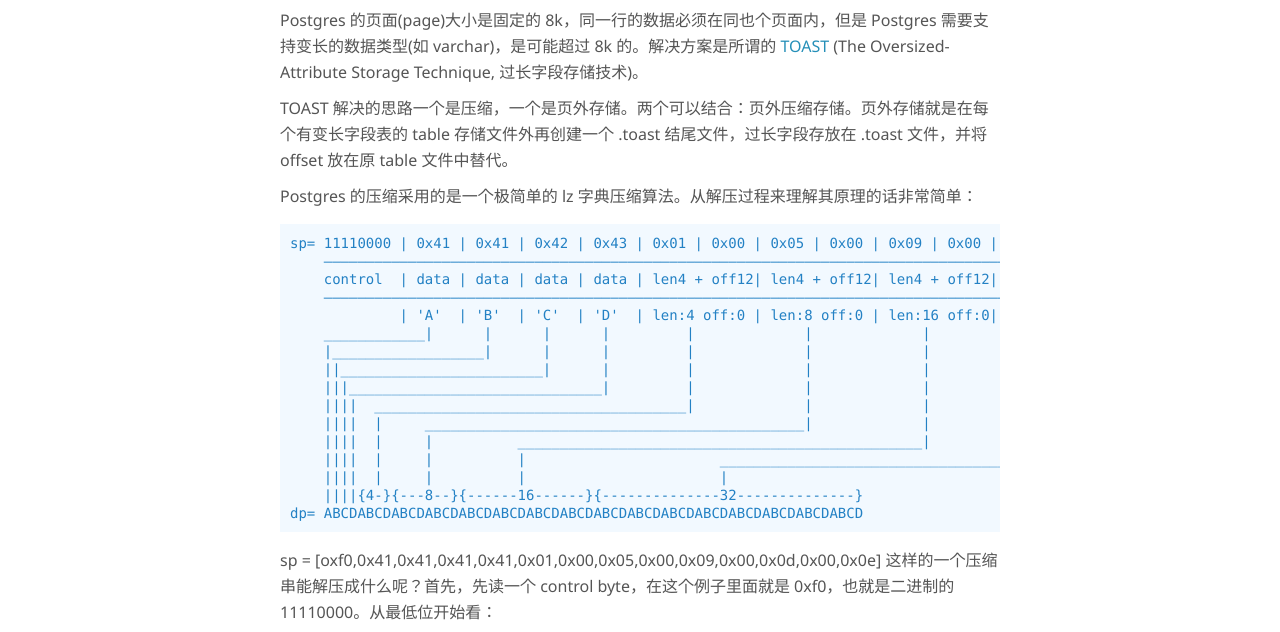
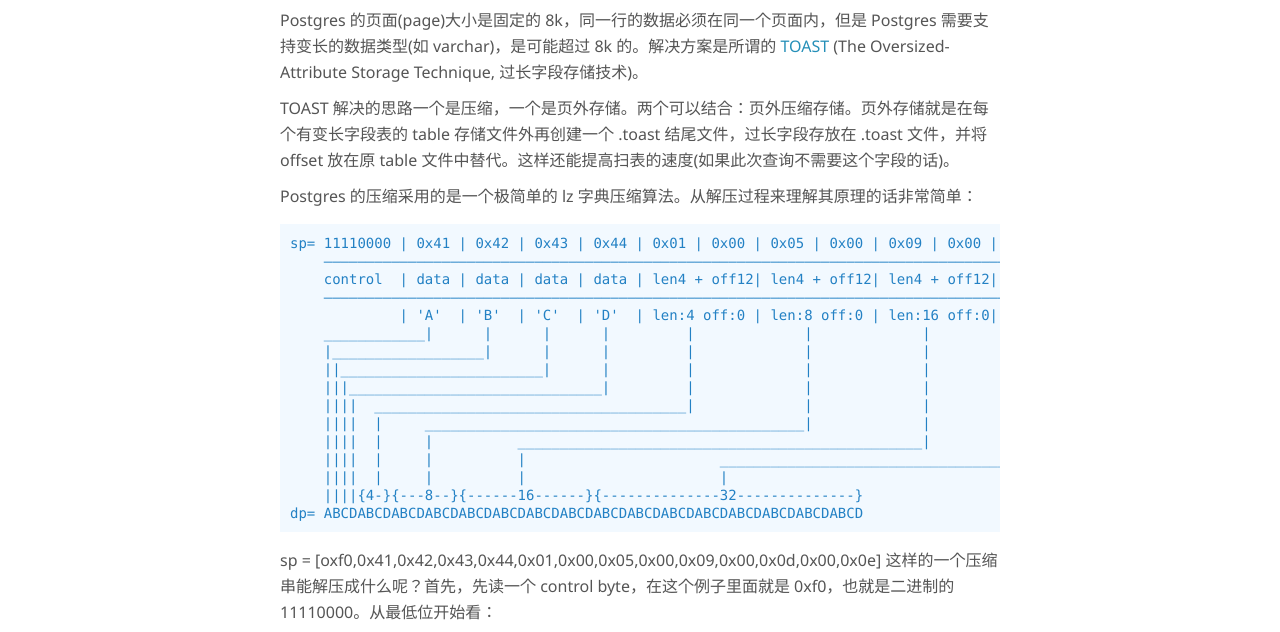
Before and after one commit to linhualai/xl.github.io, a plain HTML site: page posts/simple_lz_compress/index.html in a window 1280 px wide. Shown: the part 148-780 px from the top of the page. Drawn offline with nearby package versions, Linux system fonts and the light colour scheme; some packages are replaced by stand-ins of ours; a script that the page names is missing.

Commit message:
generated from 9d76ba39

```diff
--- a/posts/simple_lz_compress/index.html
+++ b/posts/simple_lz_compress/index.html
@@ -73,10 +73,10 @@
   <div id="content" class="inner">
     <article class="post">
   <h2 class="title"><a href="/posts/simple_lz_compress/"><span>Postgres 中的简单压缩算法</span></a></h2>
-  <div class="entry-content"><p>Postgres 的页面(page)大小是固定的 8k，同一行的数据必须在同也个页面内，但是 Postgres 需要支持变长的数据类型(如 varchar)，是可能超过 8k 的。解决方案是所谓的 <a href="http://www.postgresql.org/docs/current/static/storage-toast.html">TOAST</a> (The Oversized-Attribute Storage Technique, 过长字段存储技术)。</p>
-<p>TOAST 解决的思路一个是压缩，一个是页外存储。两个可以结合：页外压缩存储。页外存储就是在每个有变长字段表的 table 存储文件外再创建一个 .toast 结尾文件，过长字段存放在 .toast 文件，并将 offset 放在原 table 文件中替代。</p>
+  <div class="entry-content"><p>Postgres 的页面(page)大小是固定的 8k，同一行的数据必须在同一个页面内，但是 Postgres 需要支持变长的数据类型(如 varchar)，是可能超过 8k 的。解决方案是所谓的 <a href="http://www.postgresql.org/docs/current/static/storage-toast.html">TOAST</a> (The Oversized-Attribute Storage Technique, 过长字段存储技术)。</p>
+<p>TOAST 解决的思路一个是压缩，一个是页外存储。两个可以结合：页外压缩存储。页外存储就是在每个有变长字段表的 table 存储文件外再创建一个 .toast 结尾文件，过长字段存放在 .toast 文件，并将 offset 放在原 table 文件中替代。这样还能提高扫表的速度(如果此次查询不需要这个字段的话)。</p>
 <p>Postgres 的压缩采用的是一个极简单的 lz 字典压缩算法。从解压过程来理解其原理的话非常简单：</p>
-<figure class="code"><div class="code-container text"><div class="highlight"><pre>sp= 11110000 | 0x41 | 0x41 | 0x42 | 0x43 | 0x01 | 0x00 | 0x05 | 0x00 | 0x09 | 0x00 | 0x0f | 0x00  | 0x0e  |
+<figure class="code"><div class="code-container text"><div class="highlight"><pre>sp= 11110000 | 0x41 | 0x42 | 0x43 | 0x44 | 0x01 | 0x00 | 0x05 | 0x00 | 0x09 | 0x00 | 0x0f | 0x00  | 0x0e  |
     ———————————————————————————————————————————————————————————————————————————————————————————————————————
     control  | data | data | data | data | len4 + off12| len4 + off12| len4 + off12| len4 + off12 | len8  |
     ———————————————————————————————————————————————————————————————————————————————————————————————————————
@@ -94,7 +94,7 @@
 dp= ABCDABCDABCDABCDABCDABCDABCDABCDABCDABCDABCDABCDABCDABCDABCDABCD
 </pre></div>
 </div></figure>
-<p>sp = [oxf0,0x41,0x41,0x41,0x41,0x01,0x00,0x05,0x00,0x09,0x00,0x0d,0x00,0x0e] 这样的一个压缩串能解压成什么呢？首先，先读一个 control byte，在这个例子里面就是 0xf0，也就是二进制的 11110000。从最低位开始看：</p>
+<p>sp = [oxf0,0x41,0x42,0x43,0x44,0x01,0x00,0x05,0x00,0x09,0x00,0x0d,0x00,0x0e] 这样的一个压缩串能解压成什么呢？首先，先读一个 control byte，在这个例子里面就是 0xf0，也就是二进制的 11110000。从最低位开始看：</p>
 <ul>
 <li>每看到一个 0 bit，就将 sp 的下一个字节原样写到结果 dp 里。</li>
 <li>每看到一个 1 bit，就再读两个字节 byte1 和 byte2, len = [byte1 的低4位] + 3，off = [byte1 的高4位] * 256 + [byte2]。如果 len == 18, 那么再读一个字节 byte3，len += byte3。然后从 dp 的末尾往前 off 个字节拷贝 len 个字节到 dp 里。</li>
@@ -156,7 +156,7 @@
   <div class="meta">
     <div class="date"><i class="fa fa-calendar fa-fw"></i> November 27, 2013</div>
     <div class="tags"><i class="fa fa-tags fa-fw"></i> <a href="/tags/db/">DB</a>, <a href="/tags/postgres/">Postgres</a>, <a href="/tags/algorithm/">Algorithm</a></div>
-    <div class="commit"><i class="fa fa-code-fork fa-fw"></i> <a href='https://github.com/xl/xl.github.io/commits/source/provider/posts/simple_lz_compress.md'>History</a><span class='hash'>, <a href='https://github.com/xl/xl.github.io/commit/1ceb7e8' title='tag miss'>1ceb7e8</a></span></div>
+    <div class="commit"><i class="fa fa-code-fork fa-fw"></i> <a href='https://github.com/xl/xl.github.io/commits/source/provider/posts/simple_lz_compress.md'>History</a><span class='hash'>, <a href='https://github.com/xl/xl.github.io/commit/9d76ba3' title='typo'>9d76ba3</a></span></div>
   </div>
 </article>
 <section id="comment">
```
Also changed, not shown: atom.xml (+4 -4 lines).
